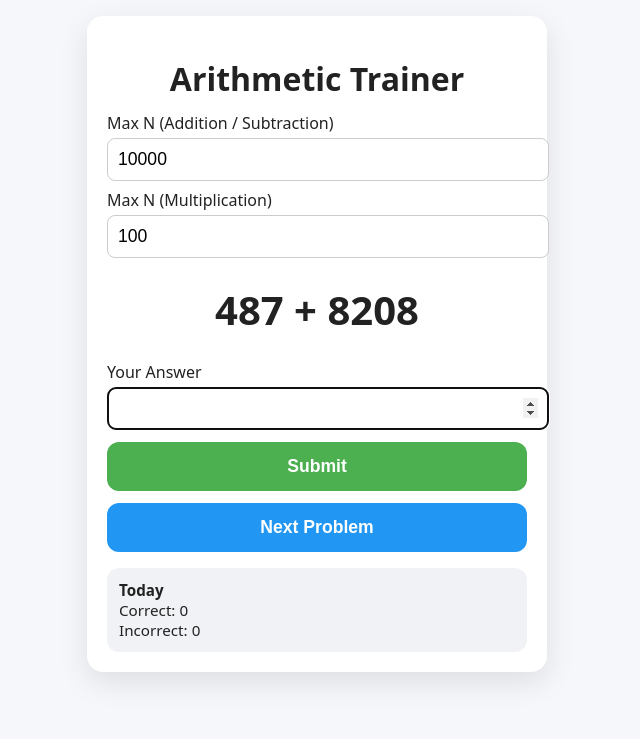
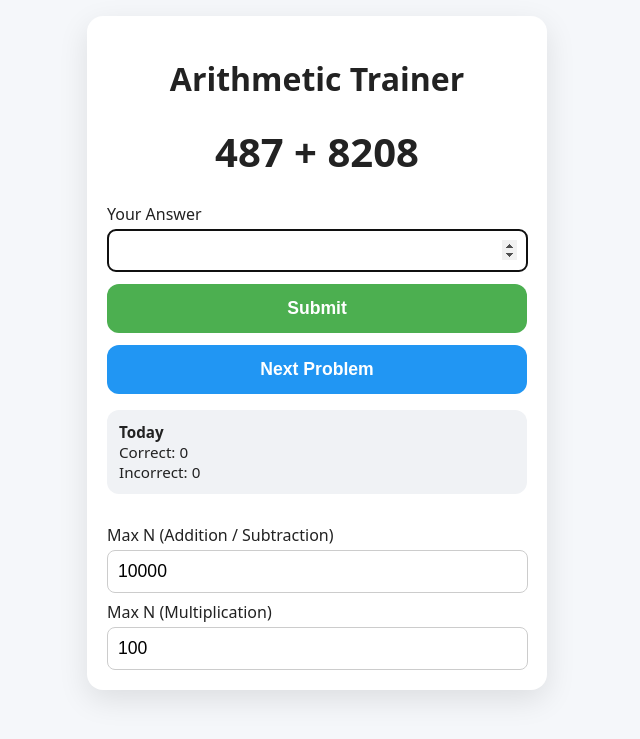
Before and after one commit to itdxer/blog.itdxer.com, a Jekyll site: the page calc.html, which Jekyll copies as it is, in a window 1280 px wide. Shown: the top 739 px of the page, without its empty margins (323-963 px from the left). Built offline with Jekyll 4.4.1, drawn with Linux system fonts in a browser that asks for light colours.

Commit message:
small changes

```diff
--- a/calc.html
+++ b/calc.html
@@ -35,7 +35,7 @@
     }
 
     input {
-        width: 100%;
+        width: 95%;
         font-size: 1.1rem;
         padding: 10px;
         border-radius: 8px;
@@ -91,12 +91,6 @@
 <div class="container">
     <h1>Arithmetic Trainer</h1>
 
-    <label for="rangeAddSub">Max N (Addition / Subtraction)</label>
-    <input type="number" id="rangeAddSub" min="1">
-
-    <label for="rangeMul">Max N (Multiplication)</label>
-    <input type="number" id="rangeMul" min="1">
-
     <div class="problem" id="problem">–</div>
 
     <!-- ANSWER INPUT AT THE END -->
@@ -113,6 +107,13 @@
         <div>Correct: <span id="correct">0</span></div>
         <div>Incorrect: <span id="incorrect">0</span></div>
     </div>
+    <br>
+
+    <label for="rangeAddSub">Max N (Addition / Subtraction)</label>
+    <input type="number" id="rangeAddSub" min="1">
+
+    <label for="rangeMul">Max N (Multiplication)</label>
+    <input type="number" id="rangeMul" min="1">
 </div>
 
 <script>
--- a/primes.html
+++ b/primes.html
@@ -42,7 +42,7 @@
     }
 
     input {
-        width: 100%;
+        width: 959595959595959595%;
         font-size: 1.1rem;
         padding: 10px;
         border-radius: 8px;
```
